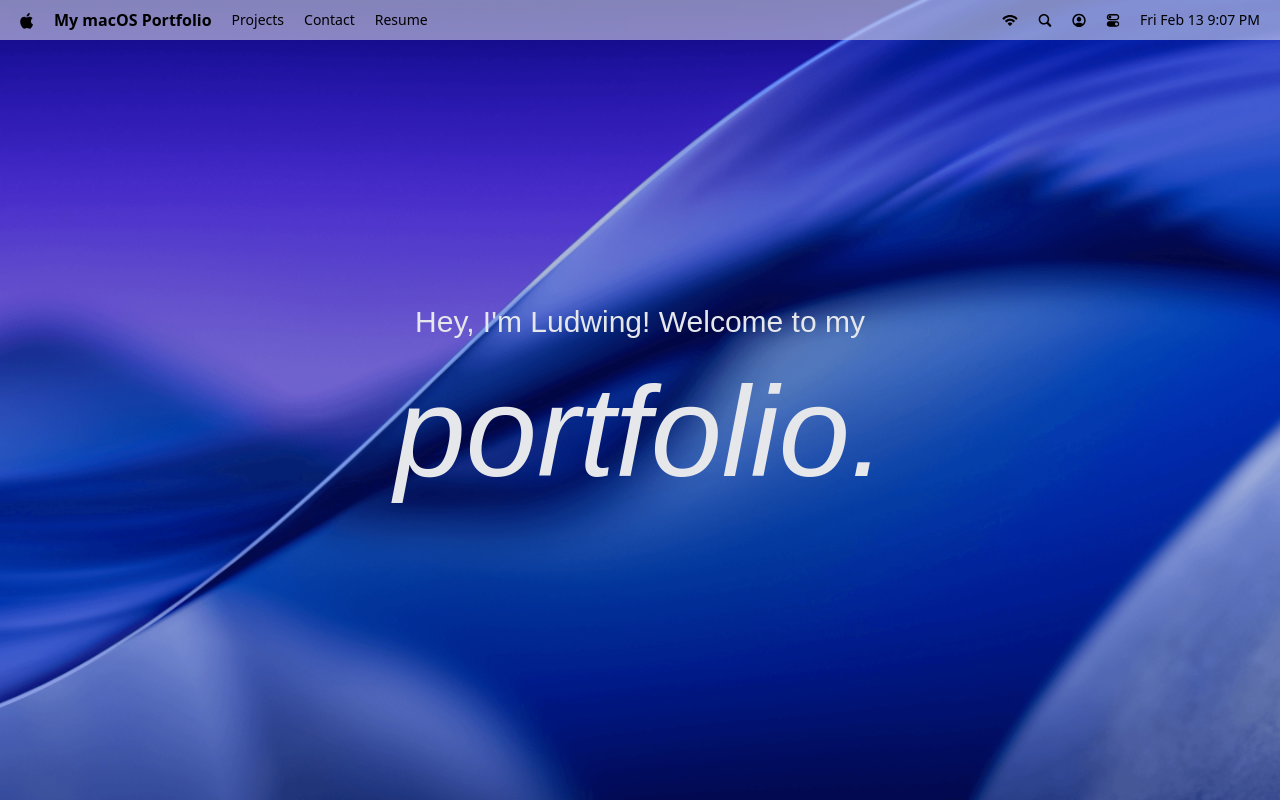
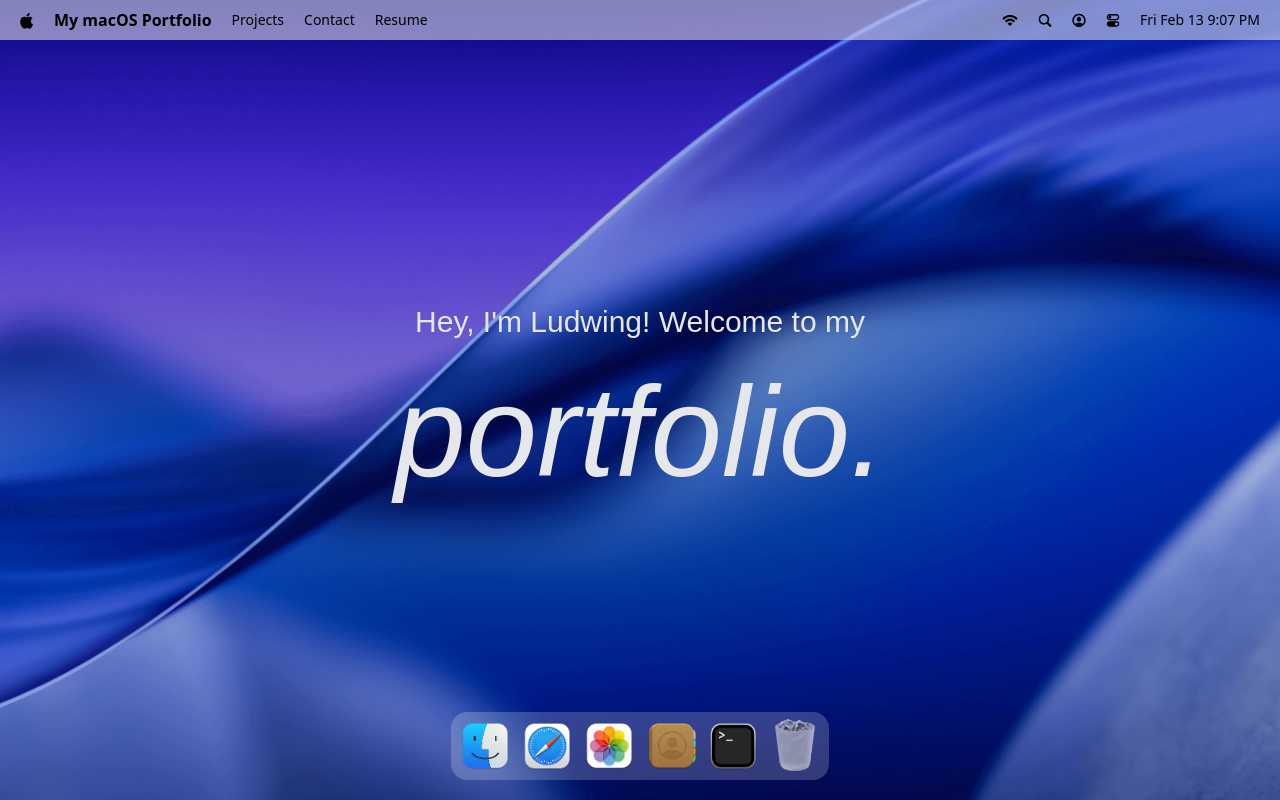
Before and after one commit to ludwing979/ludwing-portfolio, a React (Vite) app: page / in a window 1280 px wide. Built offline with nearby package versions, Linux system fonts and the light colour scheme; a web font is replaced by a local one.

Commit message:
adding dock component

```diff
--- a/package.json
+++ b/package.json
@@ -17,6 +17,7 @@
     "lucide-react": "^0.563.0",
     "react": "^19.2.0",
     "react-dom": "^19.2.0",
+    "react-tooltip": "^5.30.0",
     "tailwindcss": "^4.1.18"
   },
   "devDependencies": {
--- a/src/App.tsx
+++ b/src/App.tsx
@@ -1,10 +1,11 @@
-import { Navbar, Welcome } from "#components/index";
+import { Dock, Navbar, Welcome } from "#components/index";
 
 const App = () => {
   return (
     <main>
       <Navbar />
       <Welcome />
+      <Dock />
     </main>
   );
 };
--- /dev/null
+++ b/src/components/Dock.tsx
@@ -0,0 +1,91 @@
+import React, { useRef, type JSX } from "react";
+import gsap from "gsap";
+import { useGSAP } from "@gsap/react";
+import { Tooltip } from "react-tooltip";
+import { dockApps, type DockApp } from "#constants/index";
+
+function Dock(): JSX.Element {
+  const dockRef = useRef<HTMLDivElement>(null);
+
+  useGSAP(() => {
+    const dock = dockRef.current;
+    if (!dock) return;
+
+    const icons = dock.querySelectorAll(".dock-icon");
+
+    const animateIcon = (mouseX: number): void => {
+      const { left } = dock.getBoundingClientRect();
+
+      icons.forEach((icon: Element): void => {
+        const { left: l, width: w } = (
+          icon as HTMLElement
+        ).getBoundingClientRect();
+        const center = l - left + w / 2;
+        const distance = Math.abs(mouseX - center);
+        const intensity = Math.exp(-(distance ** 2.5) / 20000);
+
+        gsap.to(icon, {
+          scale: 1 + 0.5 * intensity,
+          y: -15 * intensity,
+          duration: 0.2,
+          ease: "power1.out",
+        });
+      });
+    };
+
+    const handleMouseMove = (event: MouseEvent): void => {
+      const { left } = dock.getBoundingClientRect();
+
+      animateIcon(event.clientX - left);
+    };
+
+    const resetIcons = (): void =>
+      icons.forEach((icon) =>
+        gsap.to(icon, { scale: 1, y: 0, duration: 0.3, ease: "power1.out" }),
+      );
+
+    dock.addEventListener("mousemove", handleMouseMove);
+    dock.addEventListener("mouseleave", resetIcons);
+
+    return (): void => {
+      dock.removeEventListener("mousemove", handleMouseMove);
+      dock.removeEventListener("mouseleave", resetIcons);
+    };
+  }, []);
+
+  const toggleApp = () => {
+    // TODO Implement app opening/closing logic here
+  };
+
+  return (
+    <section id="dock">
+      <div ref={dockRef} className="dock-container">
+        {dockApps.map(({ id, name, icon, canOpen }: DockApp) => (
+          <div key={id} className="relative flex justify-center">
+            <button
+              type="button"
+              className="dock-icon"
+              aria-label={name}
+              data-tooltip-id="dock-tooltip"
+              data-tooltip-content={name}
+              data-tooltip-delay-show={150}
+              disabled={!canOpen}
+              // onClick={() => toggleApp({ id, canOpen })}
+            >
+              <img
+                src={`/images/${icon}`}
+                alt={name}
+                loading="lazy"
+                className={canOpen ? "" : "opacity-60"}
+              />
+            </button>
+          </div>
+        ))}
+
+        <Tooltip id="dock-tooltip" place="top" className="tooltip" />
+      </div>
+    </section>
+  );
+}
+
+export default Dock;
--- a/src/components/index.ts
+++ b/src/components/index.ts
@@ -1,4 +1,5 @@
 import Navbar from "./Navbar";
 import Welcome from "./Welcome";
+import Dock from "./Dock";
 
-export { Navbar, Welcome };
+export { Navbar, Welcome, Dock };
```
Also changed, not shown: 1 other file (tests, documents, lock files or other folders).
